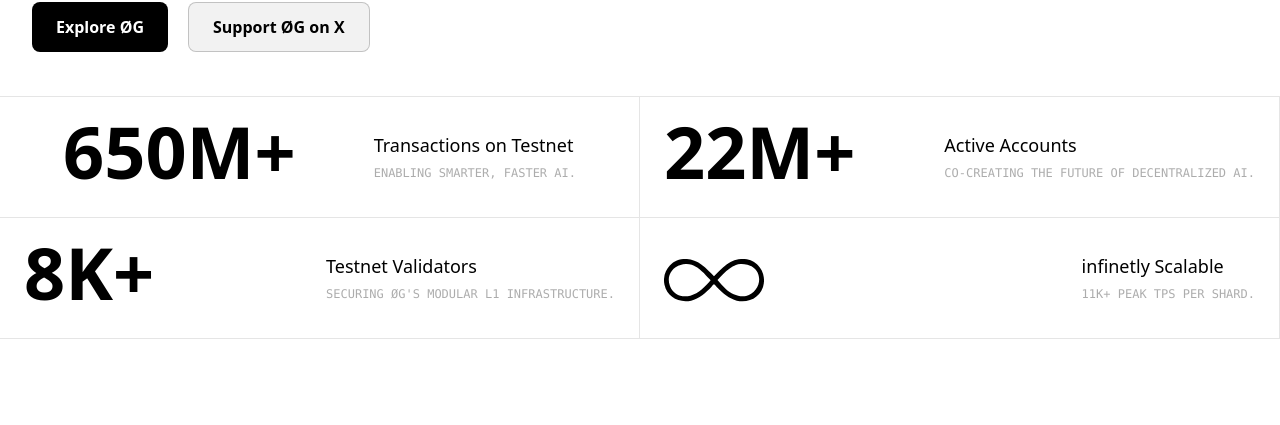
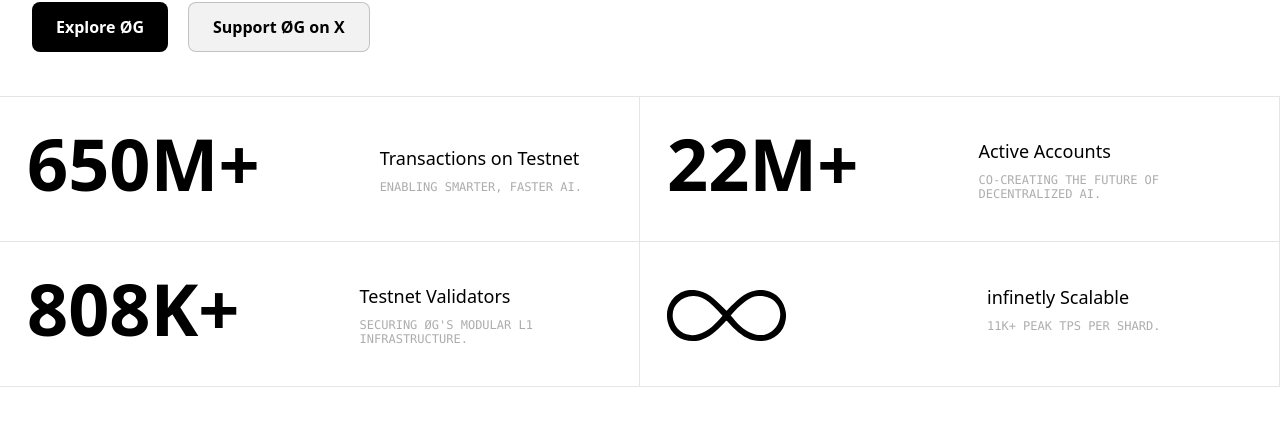
Before and after one commit to nikiiigoyal/Og-ai, a React (Vite) app: page / in a window 1280 px wide. Shown: the part 1005-1430 px from the top of the page. Built offline with nearby package versions, Linux system fonts and the light colour scheme.

Commit message:
fixed code for stats

```diff
--- a/src/components/hero/Stats.tsx
+++ b/src/components/hero/Stats.tsx
@@ -1,68 +1,56 @@
-export default function Stats () {
-    return (
-        <>
-        <div className="display grid lg:grid-cols-2 md:grid-cols-2 grid-cols-1 grid-rows-[auto-gap] gap-0 border-b border-[#e5e5e5] place-items-center overflow-clip">
-        <div className="border-t border-[#e5e5e5] border-r w-full h-full">
-        <div className="px-[24px] py-[18px] lg:flex lg:items-center lg:justify-around">
-            <h1 className="text-4xl font-semibold mb-3 lg:text-7xl md:text-6xl">650M+</h1>
+export default function Stats() {
+  const statsData = [
+    {
+      value: "650M+",
+      title: "Transactions on Testnet",
+      description: "Enabling smarter, faster AI."
+    },
+    {
+      value: "22M+",
+      title: "Active Accounts",
+      description: "Co-creating the future of Decentralized Ai."
+    },
+    {
+      value: "808K+ ",
+      title: "Testnet Validators",
+      description: "securing ØG's modular L1 infrastructure."
+    },
+    {
+      value: "infinity",
+      title: "infinetly Scalable",
+      description: "11k+ Peak TPS per shard."
+    }
+  ];
+
+  return (
+    <div className="display grid lg:grid-cols-2 md:grid-cols-2 grid-cols-1 grid-rows-[auto-gap] gap-0 border-b border-[#e5e5e5] place-items-center overflow-clip">
+      {statsData.map((stat, index) => (
+        <div key={index} className="border-t border-[#e5e5e5] border-r w-full h-full">
+          <div className="px-[27px] py-[30px] lg:flex lg:items-center lg:gap-x-[120px]">
+            {stat.value === "infinity" ? (
+              <div className="text-4xl font-semibold lg:text-7xl md:text-6xl w-[200px] ">
+                <img
+                  src="/inifinty.svg"
+                  alt="Infinity Icon"
+                  className="max-w-full inline-block align-middle border-0"
+                />
+              </div>
+            ) : (
+              <h1 className="text-4xl font-semibold mb-3 lg:text-7xl md:text-6xl">
+                {stat.value}
+              </h1>
+            )}
             <div className="flex flex-col">
-                <div className="text-lg text-[#000] leading-[1.4] mb-2">Transactions on Testnet</div>
-               <div className="uppercase font-mono opacity-40 font-medium text-xs leading-[1.2] text-[#333]">Enabling smarter, faster AI.
-
-               </div>
+              <div className="text-lg text-[#000] mb-2">
+                {stat.title}
+              </div>
+              <div className="uppercase font-mono opacity-40 font-medium text-xs leading-[1.2] text-[#333]">
+                {stat.description}
+              </div>
             </div>
-
-
-
+          </div>
         </div>
-        </div>
-          <div className="border-t border-[#e5e5e5] border-r w-full h-full">
-        <div className="px-[24px] py-[18px] lg:flex lg:items-center lg:justify-between">
-            <h1 className="text-4xl font-semibold mb-3 lg:text-7xl md:text-6xl">22M+</h1>
-            <div className="flex flex-col">
-                <div className="text-lg text-[#000] leading-[1.4] mb-2">Active Accounts</div>
-               <div className="uppercase font-mono opacity-40 font-medium text-xs leading-[1.2] text-[#333]">Co-creating the future of Decentralized Ai.
-
-               </div>
-            </div>
-
-
-
-        </div>
-        </div>
-         <div className="border-t border-[#e5e5e5] border-r w-full h-full">
-        <div className="px-[24px] py-[18px] lg:flex lg:items-center lg:justify-between">
-            <h1 className="text-4xl font-semibold mb-3 lg:text-7xl md:text-6xl">8K+</h1>
-            <div className="flex flex-col">
-                <div className="text-lg text-[#000] leading-[1.4] mb-2">Testnet Validators</div>
-               <div className="uppercase font-mono opacity-40 font-medium text-xs leading-[1.2] text-[#333]">securing ØG's modular L1 infrastructure.
-
-               </div>
-            </div>
-
-
-
-        </div>
-        </div>
-         <div className="border-t border-[#e5e5e5] border-r w-full h-full">
-        <div className="px-[24px] py-[18px] lg:flex lg:items-center lg:justify-between">
-            <div className="text-4xl font-semibold mb-3 lg:text-7xl md:text-6xl w-[100px] ">
-                <img src="/inifinty.svg" alt="Infinity Icon" className="max-w-full inline-block align-middle border-0" />
-            </div>
-            <div className="flex flex-col">
-                <div className="text-lg text-[#000] leading-[1.4] mb-2">infinetly Scalable</div>
-               <div className="uppercase font-mono opacity-40 font-medium text-xs leading-[1.2] text-[#333]">11k+ Peak TPS per shard.
-
-               </div>
-            </div>
-
-
-
-        </div>
-        </div>
-
-        </div>
-
-        </>
-    )
+      ))}
+    </div>
+  );
 }
```
